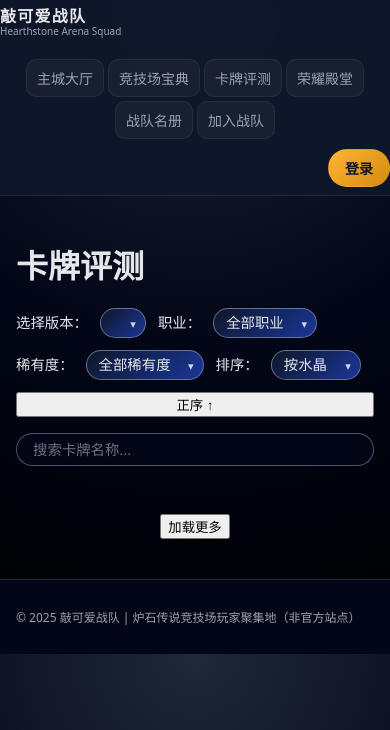
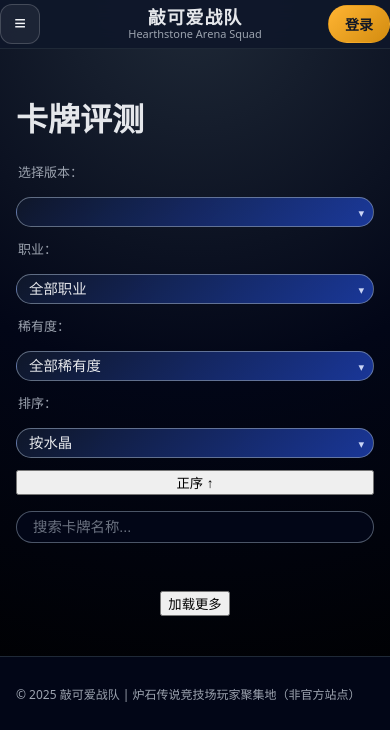
Before and after one commit to maoge55/qiaoketai_zhandui, a FastAPI app: page /cards in a window 390 px wide. Shown: the top 730 px of the page. Run offline with FastAPI, Linux system fonts and the light colour scheme; data that the repository does not hold is empty; parts of the project's set-up code (start-up, migrations or seed data) failed here and were passed over; some libraries are stand-ins or nearby versions.

Commit message:
调整响应式布局

```diff
--- a/app/static/css/main.css
+++ b/app/static/css/main.css
@@ -53,6 +53,28 @@ a {
   align-items: center;
   justify-content: space-between;
   height: 64px;
+}
+
+.qk-user {
+  margin-left: auto;
+}
+
+.qk-header-left {
+  display: inline-flex;
+  align-items: center;
+  gap: 10px;
+}
+
+.qk-menu-toggle {
+  display: none;
+  width: 40px;
+  height: 40px;
+  border-radius: 12px;
+  border: 1px solid rgba(255, 255, 255, 0.18);
+  background: rgba(255, 255, 255, 0.06);
+  color: #f8fafc;
+  font-size: 20px;
+  cursor: pointer;
 }
 
 .qk-logo {
@@ -563,47 +585,126 @@ a {
 /* ===== 移动端导航与筛选栏优化 ===== */
 @media (max-width: 768px) {
   .qk-header-inner {
+    position: relative;
     flex-wrap: wrap;
+    height: 72px;
+    gap: 8px;
+    padding: 12px 0 6px;
+  }
+
+  .qk-menu-toggle {
+    display: inline-flex;
+    align-items: center;
+    justify-content: center;
+  }
+
+  .qk-logo-main {
+    font-size: 18px;
+    letter-spacing: 0.05em;
+  }
+
+  .qk-logo-sub {
+    font-size: 11px;
+  }
+
+  /* 头部三段：左侧菜单按钮，居中 Logo，右侧头像 */
+  .qk-header-left {
+    width: 100%;
+    justify-content: center;
+    position: relative;
+  }
+
+  .qk-menu-toggle {
+    position: absolute;
+    left: 0;
+    top: 50%;
+    transform: translateY(-50%);
+  }
+
+  .qk-logo {
+    margin: 0 auto;
+    text-align: center;
+  }
+
+  .qk-nav {
+    position: fixed;
+    top: 12px;
+    left: 0;
     height: auto;
-    gap: 8px;
-    padding: 10px 0;
-  }
-
-  .qk-logo-main {
-    font-size: 16px;
-  }
-
-  .qk-logo-sub {
-    font-size: 10px;
-  }
-
-  .qk-nav {
+    max-height: calc(100vh - 24px);
+    width: 70%;
+    max-width: 300px;
+    padding: 72px 16px 20px;
+    background: linear-gradient(145deg, #1c2740, #0e1629);
+    border-right: 1px solid rgba(255, 255, 255, 0.08);
+    box-shadow: 12px 0 28px rgba(0, 0, 0, 0.45);
+    display: flex;
+    flex-direction: column;
+    gap: 12px;
+    overflow-y: auto;
+    transform: translateX(-100%);
+    opacity: 0;
+    pointer-events: none;
+    transition: transform 0.3s ease, opacity 0.3s ease;
+    z-index: 70;
+  }
+
+  .qk-nav.open {
+    transform: translateX(0);
+    opacity: 1;
+    pointer-events: auto;
+  }
+
+  .qk-nav a {
     width: 100%;
-    display: flex;
-    overflow-x: auto;
+    padding: 12px 14px;
+    background: rgba(255, 255, 255, 0.1);
+    border-radius: 12px;
+    border: 1px solid rgba(255, 255, 255, 0.16);
+    margin: 0;
+    font-size: 14px;
+  }
+
+  .qk-user {
+    width: auto;
+    position: absolute;
+    right: 0;
+    top: 50%;
+    transform: translateY(-50%);
     gap: 10px;
-    padding: 6px 0 2px;
-    scrollbar-width: thin;
-  }
-
-  .qk-nav a {
-    flex: 0 0 auto;
-    padding: 8px 10px;
-    background: rgba(255, 255, 255, 0.04);
-    border-radius: 10px;
-    border: 1px solid rgba(255, 255, 255, 0.06);
-    margin: 0;
-  }
-
-  .qk-user {
-    width: 100%;
-    justify-content: flex-end;
-    gap: 10px;
+  }
+
+  .qk-user-dropdown {
+    padding-bottom: 0;
+  }
+
+  .qk-user-dropdown .nick {
+    display: none;
+  }
+
+  body.nav-open {
+    overflow: hidden;
+  }
+
+  .qk-nav-overlay {
+    position: fixed;
+    inset: 0;
+    background: rgba(0, 0, 0, 0.5);
+    opacity: 0;
+    pointer-events: none;
+    transition: opacity 0.25s ease;
+    z-index: 60;
+  }
+
+  body.nav-open .qk-nav-overlay {
+    opacity: 1;
+    pointer-events: auto;
   }
 
   .cards-toolbar {
     flex-direction: column;
     align-items: flex-start;
+    gap: 12px;
   }
 
   .cards-toolbar-left,
@@ -611,6 +712,28 @@ a {
     flex-wrap: wrap;
     width: 100%;
     justify-content: flex-start;
+    gap: 8px;
+  }
+
+  /* 卡牌过滤：一行一个控件，标签与控件分行显示 */
+  .cards-toolbar .select-wrapper,
+  .cards-toolbar .cards-select,
+  .cards-toolbar .cards-search-input,
+  .cards-toolbar #cards-sort-order,
+  .cards-toolbar #cards-sort-by {
+    width: 100%;
+  }
+
+  .cards-toolbar .cards-label {
+    width: 100%;
+    display: block;
+    margin: 0 0 4px 2px;
+    font-size: 13px;
+    color: var(--muted);
+  }
+
+  .cards-toolbar-right {
+    flex-direction: column;
   }
 
   .cards-select,
@@ -1021,14 +1144,6 @@ a {
     flex-wrap: wrap;
     height: auto;
     padding: 8px 0;
-  }
-  .qk-nav {
-    width: 100%;
-    margin-top: 8px;
-    display: flex;
-    flex-wrap: wrap;
-    gap: 4px;
-    justify-content: center;
   }
   .qk-hero-inner {
     flex-direction: column;
--- a/app/templates/base.html
+++ b/app/templates/base.html
@@ -13,11 +13,14 @@
 <body>
   <header class="qk-header">
     <div class="qk-container qk-header-inner">
-      <a href="/" class="qk-logo">
+      <div class="qk-header-left">
+        <button class="qk-menu-toggle" id="qk-menu-toggle" aria-label="展开菜单" aria-expanded="false">≡</button>
+        <a href="/" class="qk-logo">
         <span class="qk-logo-main">敲可爱战队</span>
         <span class="qk-logo-sub">Hearthstone Arena Squad</span>
-      </a>
-      <nav class="qk-nav">
+        </a>
+      </div>
+      <nav class="qk-nav" id="qk-nav">
         <a href="/">主城大厅</a>
         <a href="/guides">竞技场宝典</a>
         <a href="/cards">卡牌评测</a>
@@ -55,6 +58,8 @@
     </div>
   </header>
 
+  <div class="qk-nav-overlay" id="qk-nav-overlay" aria-hidden="true"></div>
+
   <main class="qk-main">
     {% block content %}{% endblock %}
   </main>
```
Also changed, not shown: app/static/js/main.js (+49 -0 lines).
